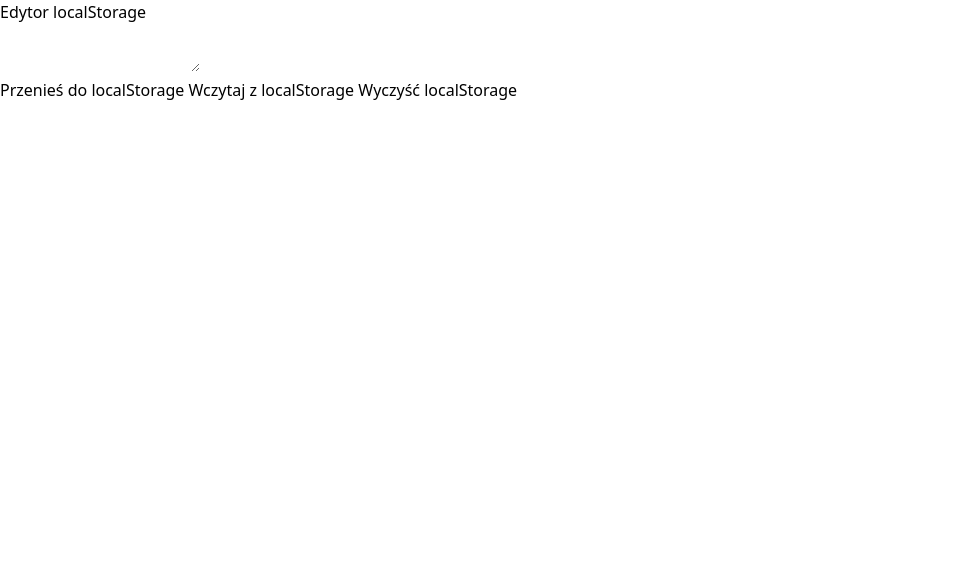
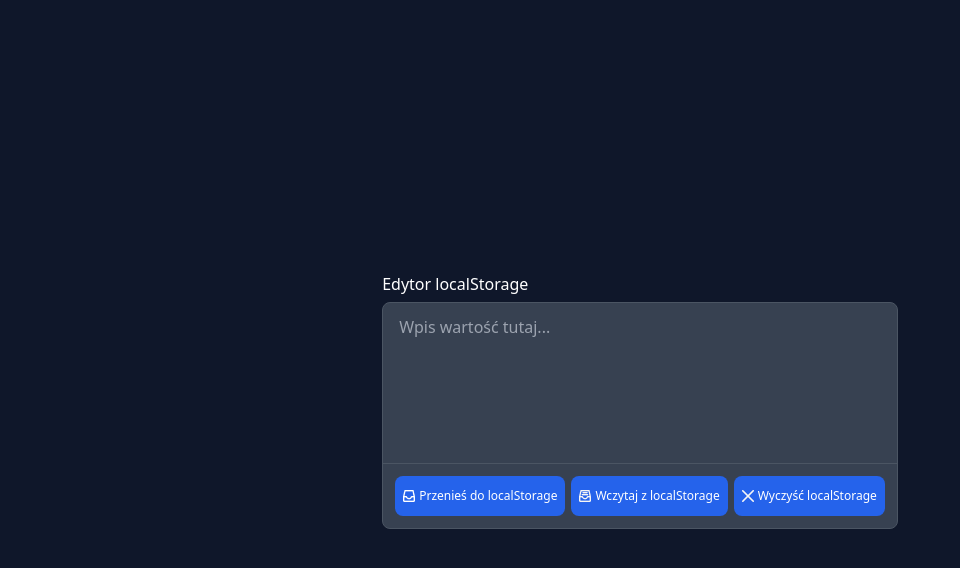
Before and after one commit to krzysiekkalinowski/localStorageEditor, a website built with Parcel: page src/index.html in a window 1280 px wide. Shown: the whole page, without its empty margins (0-960 px from the left). Built offline with nearby package versions, Linux system fonts and the light colour scheme.

Commit message:
added tailwind styling

```diff
--- a/src/index.html
+++ b/src/index.html
@@ -9,19 +9,25 @@
 </head>
 
 <body>
-    <main>
-        <article>
-            <h1>Edytor localStorage</h1>
-            <section>
-                <textarea></textarea>
-                <div>
-                    <button><i></i>Przenieś do localStorage</button>
-                    <button"><i></i>Wczytaj z localStorage</button>
-                    <button><i></i>Wyczyść localStorage</button>
+    <main class="w-screen h-screen bg-slate-900 flex justify-center items-center">
+        <article class="flex flex-col gap-y-1.5">
+            <h1 class="text-white font-base">Edytor localStorage</h1>
+            <section class="flex flex-col gap-0 rounded-lg bg-gray-700 border-solid border border-gray-600">
+                <textarea class="bg-transparent resize-none h-40 px-4 py-3 placeholder:text-gay-400 focus:outline-none focus:border focus:rounded-t-lg" placeholder="Wpis wartość tutaj..."></textarea>
+                <div class="flex flex-wrap gap-x-1.5 gap-y-2 p-3 border-t border-solid border-gray-600 text-white text-xs">
+                    <button class="flex gap-x-1 items-center bg-blue-600 py-3 px-2 rounded-lg"><i
+                            class="block w-3 h-3 bg-copy bg-cover"></i>Przenieś do localStorage</button>
+                    <button class="flex gap-x-1 items-center bg-blue-600 py-3 px-2 rounded-lg"><i
+                            class="block w-3 h-3 bg-load bg-cover"></i>Wczytaj z
+                        localStorage</button>
+                    <button class="flex gap-x-1 items-center bg-blue-600 py-3 px-2 rounded-lg"><i
+                            class="block w-3 h-3 bg-delete bg-cover"></i>Wyczyść
+                        localStorage</button>
                 </div>
             </section>
         </article>
     </main>
+    <script defer src="scripts/main.js"></script>
 </body>
 
 </html>
--- /dev/null
+++ b/src/scripts/main.js
@@ -0,0 +1,4 @@
+const copyButton = document.querySelector("button:has(.bg-copy)");
+const loadButton = document.querySelector("button:has(.bg-load)");
+const deleteButton = document.querySelector("button:has(.bg-delete)");
+const textContainer = document.querySelector("textarea");
```
